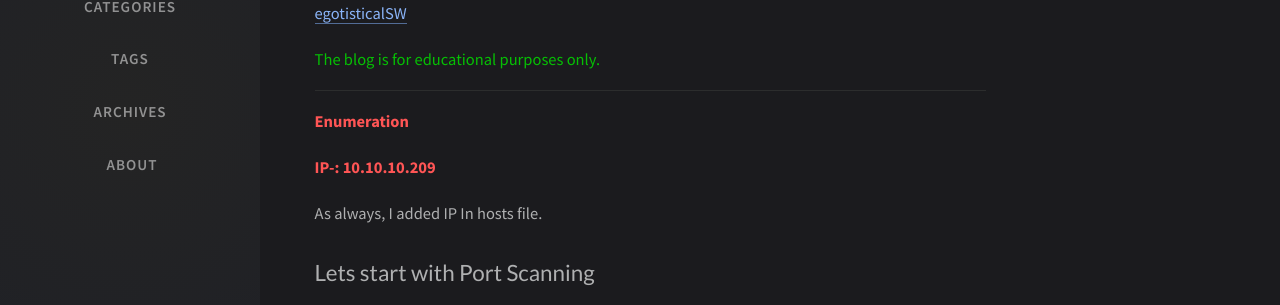
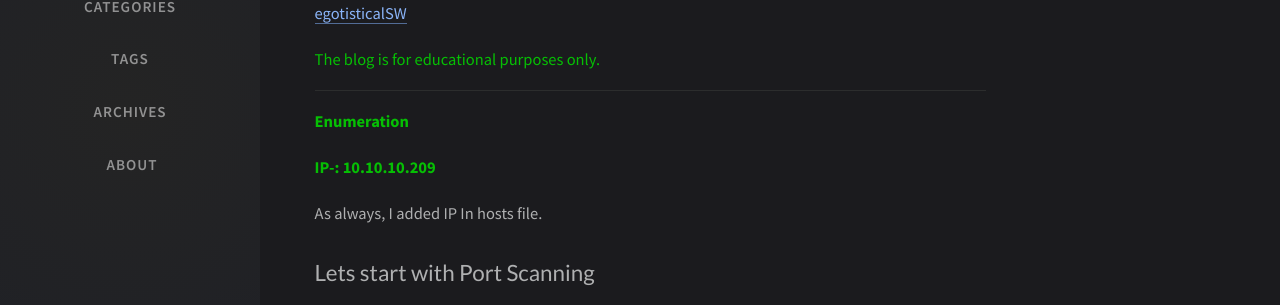
Before and after one commit to SoftwareUser23/softwareuser23.github.io, a Jekyll site: the page built from _posts/2021-03-13-writeup-doctor.md, in a window 1280 px wide. Shown: the part 341-646 px from the top of the page. Built offline with Jekyll 4.4.1, drawn with Linux system fonts in a browser that asks for light colours; nearby versions of some CDN libraries; comment, search, counter and statistics services are not loaded.

Commit message:
doctor hackthebox writeup (till useer part) did some changes

```diff
--- a/_posts/2021-03-13-writeup-doctor.md
+++ b/_posts/2021-03-13-writeup-doctor.md
@@ -21,9 +21,9 @@ Doctor is easy level machine released on 26 September2020 on HacTheBox and creat
 
 ---
 
-<strong ><span style="color:#ff5555">Enumeration</span></strong>
+<strong ><span style="color:#06bf04">Enumeration</span></strong>
 
-<strong><span style="color:#ff5555">IP-: 10.10.10.209</span></strong>
+<strong><span style="color:#06bf04">IP-: 10.10.10.209</span></strong>
 
 As always, I added IP In hosts file.
 
```
